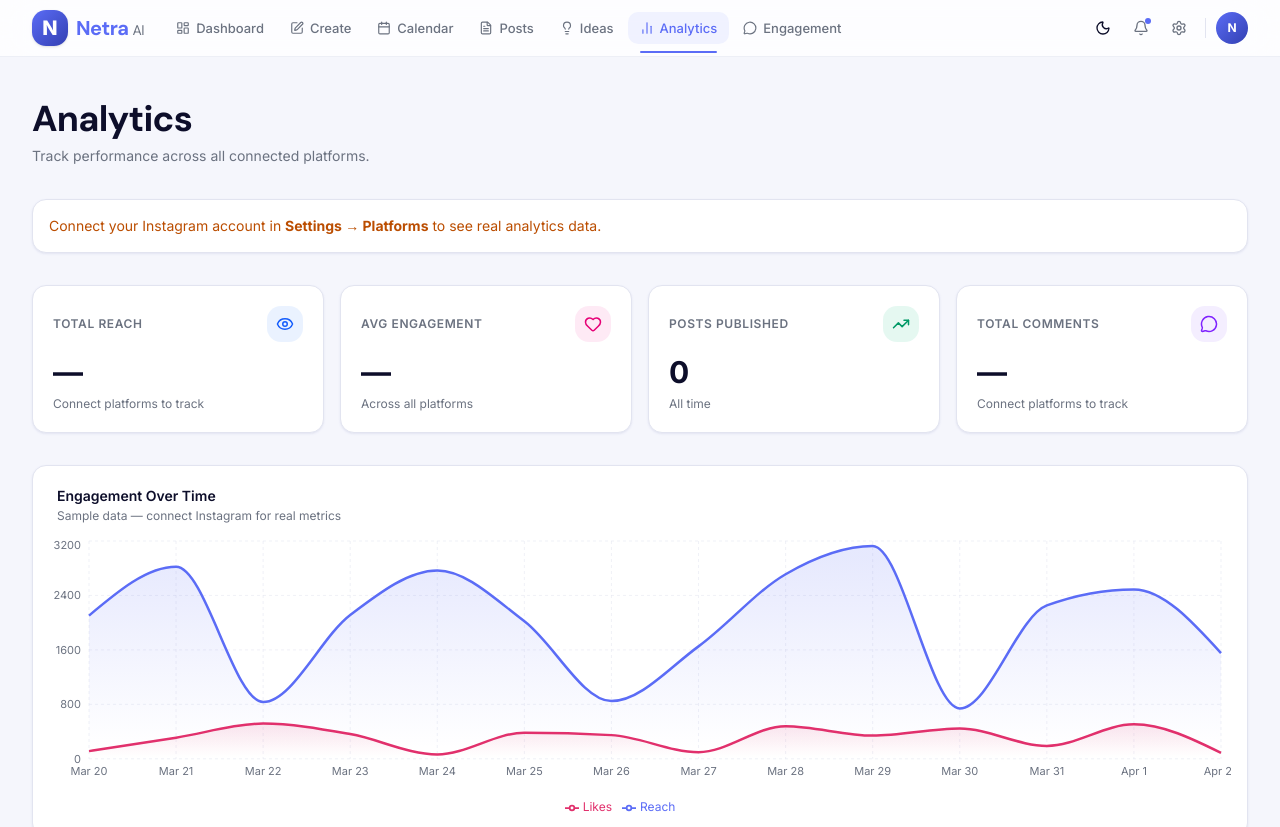
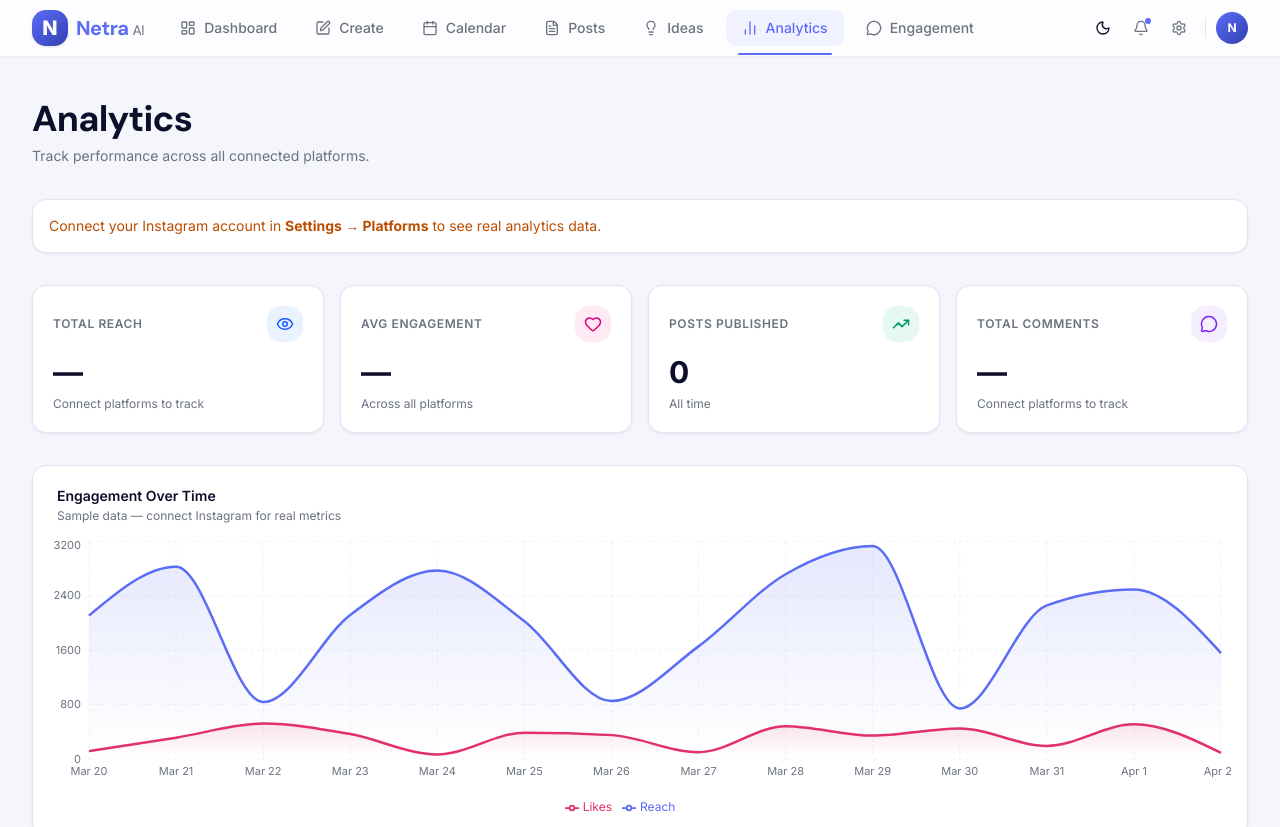
Before and after one commit to NetraAI-Services/netra-ai-workflow, a Next.js app: page /analytics in a window 1280 px wide. Shown: the top 827 px of the page. Built offline with nearby package versions, Linux system fonts and the light colour scheme.

Commit message:
Auto-save: Claude session changes

```diff
--- a/src/components/layout/Navbar.tsx
+++ b/src/components/layout/Navbar.tsx
@@ -40,7 +40,7 @@ export function Navbar() {
           <NetraLogo className="flex-shrink-0" />
 
           {/* Desktop nav */}
-          <nav className="hidden md:flex items-center gap-0.5 flex-1">
+          <nav className="hidden md:flex items-center gap-1.5 flex-1">
             {NAV_ITEMS.map((item) => {
               const active = pathname === item.href || pathname.startsWith(item.href + '/');
               const Icon = item.icon;
@@ -49,13 +49,13 @@ export function Navbar() {
                   key={item.href}
                   href={item.href}
                   className={cn(
-                    'relative flex items-center gap-1.5 px-3 py-1.5 rounded-lg text-[13px] font-medium transition-all',
+                    'relative flex items-center gap-2 px-4 py-2 rounded-lg text-sm font-medium transition-all',
                     active
                       ? 'text-primary bg-primary/8 dark:bg-primary/10'
                       : 'text-muted-foreground hover:text-foreground hover:bg-accent/60'
                   )}
                 >
-                  <Icon className="w-3.5 h-3.5" />
+                  <Icon className="w-4 h-4" />
                   {item.label}
                   {active && (
                     <span className="absolute -bottom-[9px] left-3 right-3 h-[2px] bg-primary rounded-full" />
```
